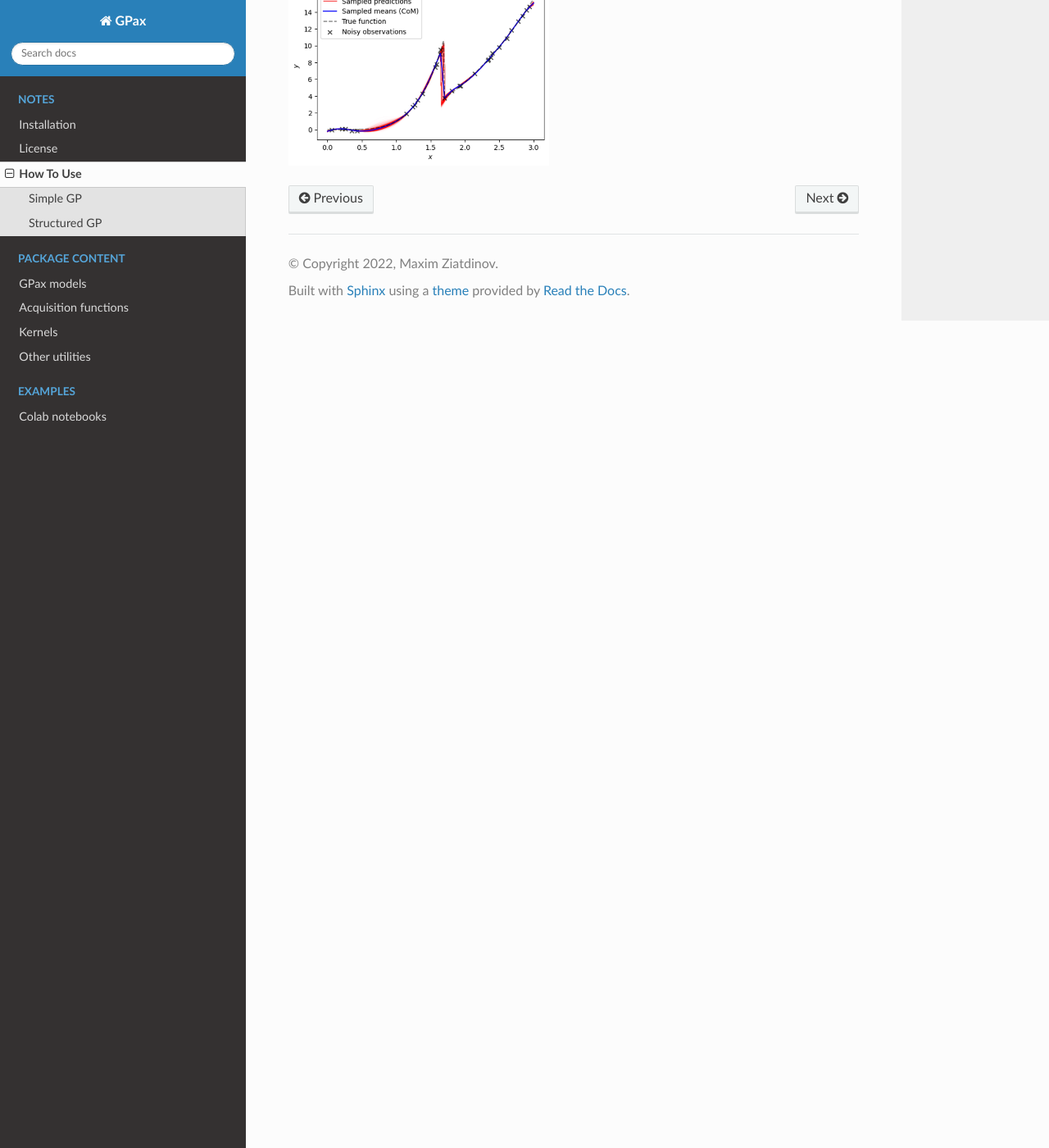
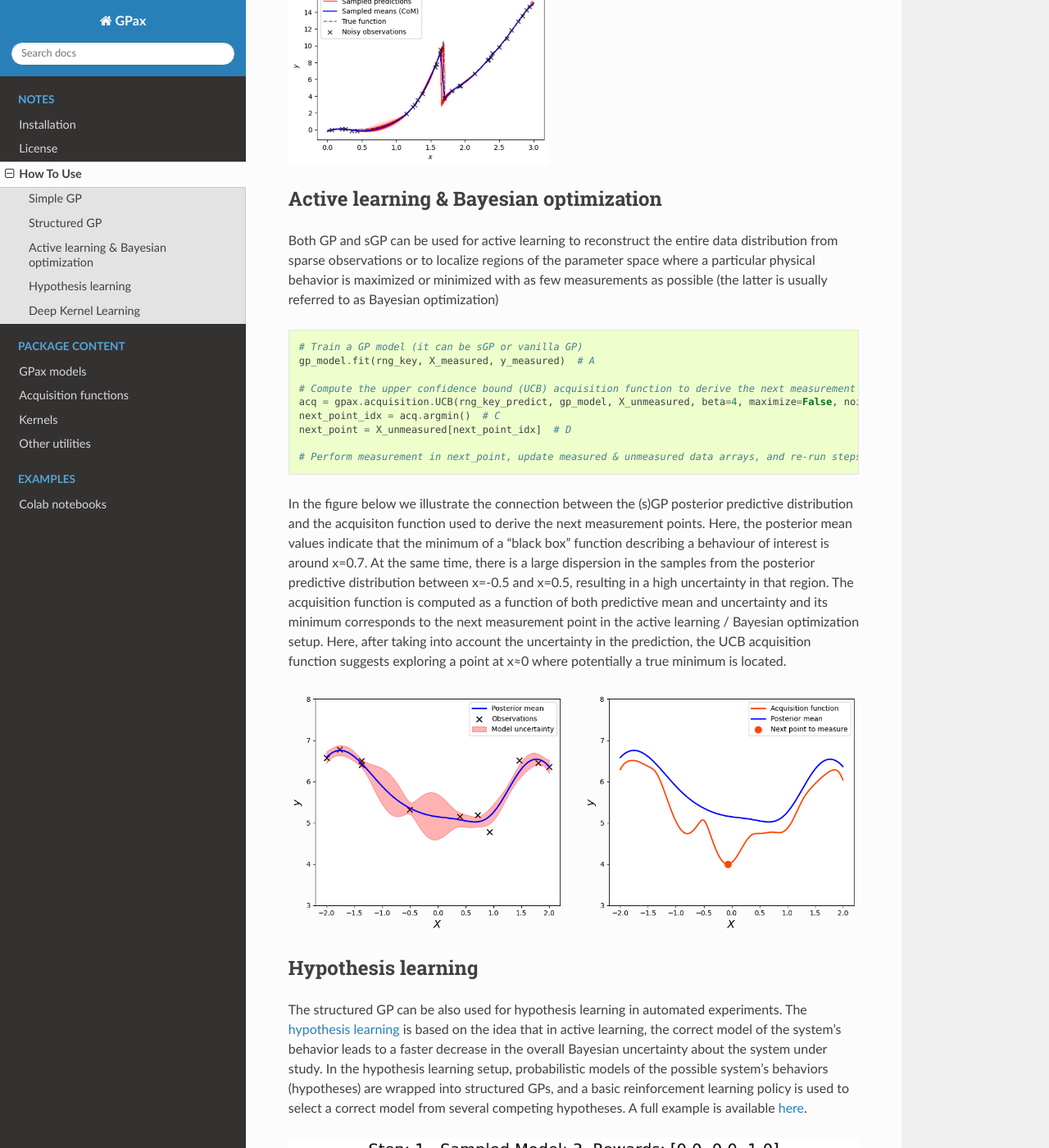
Before and after one commit to ziatdinovmax/gpax, a Sphinx documentation site: the page built from docs/source/USAGE.rst, in a window 1280 px wide and 1400 px high, scrolled down 3266 px. Shown: the whole window at 82% size. Built offline with Sphinx 7.4.7 and the Read the Docs theme 2.0.0, drawn with Linux system fonts in a browser that asks for light colours; some of the changed text lies outside the part shown.

Commit message:
Add How to Use section to docs

````diff
--- a/docs/source/USAGE.rst
+++ b/docs/source/USAGE.rst
@@ -25,7 +25,7 @@ In the fully Bayesian mode, we get a pair of predictive mean and covariance for
 .. image:: imgs/GPax_Fig1.jpg
   :alt: GPax_GP1
 
-For 1-dimensional data, we can plot the GP prediction using the standard approach where the uncertainty in predictions - represented by a standard deviation in ```y_sampled``` - is depicted as a shaded area around the mean value.
+For 1-dimensional data, we can plot the GP prediction using the standard approach where the uncertainty in predictions - represented by a standard deviation in ``y_sampled`` - is depicted as a shaded area around the mean value.
 
 .. image:: imgs/GPax_Fig2.jpg
   :alt: GPax_GP2
@@ -84,3 +84,87 @@ The probabilistic model reflects our prior knowledge about the system, but it do
 .. image:: imgs/GPax_FIg4.jpg
   :scale: 13
   :alt: GPax_sGP2
+
+Active learning & Bayesian optimization
+---------------------------------------
+
+Both GP and sGP can be used for active learning to reconstruct the entire data distribution from sparse observations or to localize regions of the parameter space where a particular physical behavior is maximized or minimized with as few measurements as possible (the latter is usually referred to as Bayesian optimization)
+
+.. code:: python
+
+  # Train a GP model (it can be sGP or vanilla GP)
+  gp_model.fit(rng_key, X_measured, y_measured)  # A
+
+  # Compute the upper confidence bound (UCB) acquisition function to derive the next measurement point
+  acq = gpax.acquisition.UCB(rng_key_predict, gp_model, X_unmeasured, beta=4, maximize=False, noiseless=True)  # B
+  next_point_idx = acq.argmin()  # C
+  next_point = X_unmeasured[next_point_idx]  # D
+
+  # Perform measurement in next_point, update measured & unmeasured data arrays, and re-run steps A-D.
+
+In the figure below we illustrate the connection between the (s)GP posterior predictive distribution and the acquisiton function used to derive the next measurement points. Here, the posterior mean values indicate that the minimum of a "black box" function describing a behaviour of interest is around x=0.7. At the same time, there is a large dispersion in the samples from the posterior predictive distribution between x=-0.5 and x=0.5, resulting in a high uncertainty in that region. The acquisition function is computed as a function of both predictive mean and uncertainty and its minimum corresponds to the next measurement point in the active learning / Bayesian optimization setup. Here, after taking into account the uncertainty in the prediction, the UCB acquisition function suggests exploring a point at x≈0 where potentially a true minimum is located.
+
+.. image:: imgs/BO.png
+  :alt: GPax_BO
+
+Hypothesis learning
+-------------------
+
+The structured GP can be also used for hypothesis learning in automated experiments. The `hypothesis learning <https://arxiv.org/abs/2112.06649>`_ is based on the idea that in active learning, the correct model of the system’s behavior leads to a faster decrease in the overall Bayesian uncertainty about the system under study. In the hypothesis learning setup, probabilistic models of the possible system’s behaviors (hypotheses) are wrapped into structured GPs, and a basic reinforcement learning policy is used to select a correct model from several competing hypotheses. A full example is available `here <https://colab.research.google.com/github/ziatdinovmax/gpax/blob/main/examples/hypoAL.ipynb>`_.
+
+.. image:: imgs/HypoAL.gif
+  :alt: GPax_HypoAL
+
+Deep Kernel Learning
+--------------------
+
+`Deep Kernel Learning <https://arxiv.org/abs/1511.02222>`_ can be understood as a hybrid of deep neural network (DNN) and GP. The DNN serves as a feature extractor that allows reducing the complex high-dimensional features to low-dimensional descriptors on which a standard GP kernel operates. The parameters of DNN and of GP kernel are inferred jointly in an end-to-end fashion. Practically, the DKL training inputs are usually patches from an (easy-to-acquire) structural image, and training targets represent a physical property of interest derived from the (hard-to-acquire) spectra measured in those patches. The DKL output on the new inputs (image patches for which there are no measured spectra) is the expected property value and associated uncertainty, which can be used to derive the next measurement point in the automated experiment.
+
+.. code:: python
+
+  import gpax
+
+  # Get random number generator keys for training and prediction
+  rng_key, rng_key_predict = gpax.utils.get_keys()
+
+  # Obtain/update DKL posterior; input data dimensions are (n, h*w*c)
+  dkl = gpax.viDKL(input_dim=X.shape[-1], z_dim=2, kernel='RBF')  # A
+  dkl.fit(rng_key, X_train, y_train, num_steps=100, step_size=0.05)  # B
+
+  # Compute UCB acquisition function
+  obj = gpax.acquisition.UCB(rng_key_predict, dkl, X_unmeasured, maximize=True)  # C
+  # Select next point to measure (assuming grid data)
+  next_point_idx = obj.argmax()  # D
+
+  # Perform measurement in next_point_idx, update measured & unmeasured data arrays, and re-run steps A-D.
+
+Below we show a result of a simple DKL-based search for regions of the nano-plasmonic array that host a specific plasmon mode
+
+.. image:: imgs/DKL_STEM.png
+  :alt: GPax_DKL
+
+Note that in viDKL, we use a simple MLP as a default feature extractor. However, you can easily write a custom DNN using `haiku <https://github.com/deepmind/dm-haiku>`_ and pass it to the viDKL initializer
+
+.. code:: python
+
+  import haiku as hk
+
+  class ConvNet(hk.Module):
+      def __init__(self, embedim=2):
+          super().__init__()
+          self._embedim = embedim
+
+      def __call__(self, x):
+          x = hk.Conv2D(32, 3)(x)
+          x = jax.nn.relu(x)
+          x = hk.MaxPool(2, 2, 'SAME')(x)
+          x = hk.Conv2D(64, 3)(x)
+          x = jax.nn.relu(x)
+          x = hk.Flatten()(x)
+          x = hk.Linear(self._embedim)(x)
+          return x
+
+  dkl = gpax.viDKL(X.shape[1:], 2, kernel='RBF', nn=ConvNet)  # input data dimensions are (n,h,w,c)
+  dkl.fit(rng_key, X_train, y_train, num_steps=100, step_size=0.05)
+  obj = gpax.acquisition.UCB(rng_key_predict, dkl, X_unmeasured, maximize=True)
+  next_point_idx = obj.argmax()
````
